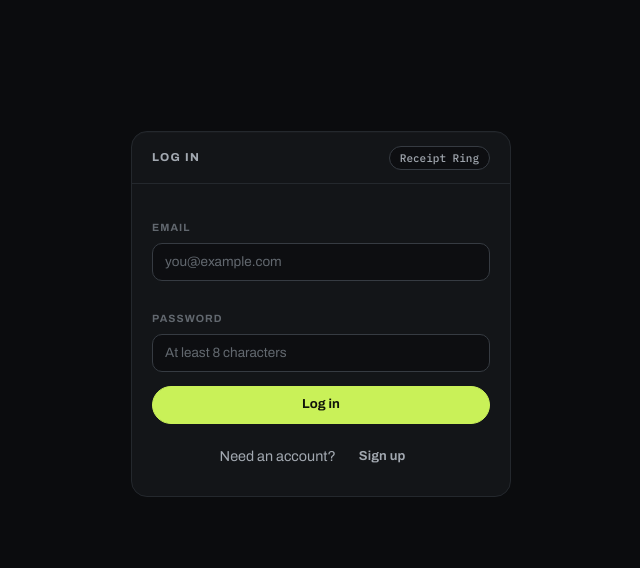
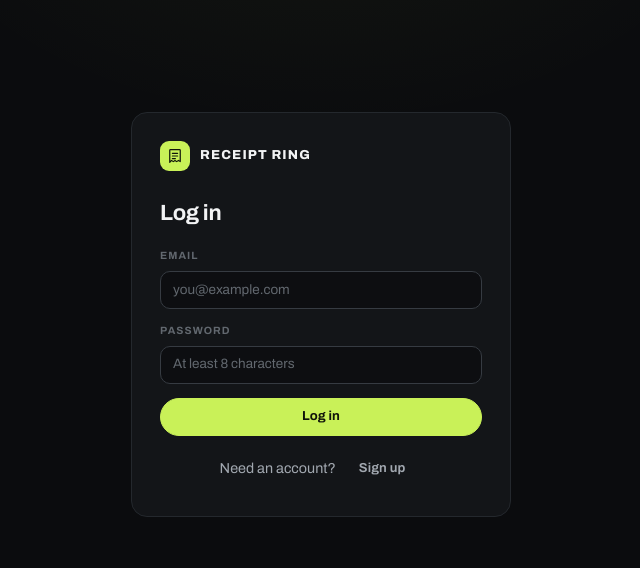
Before and after one commit to Rahil-Shah/Recepit-Itemizer, a website: page index.html in a window 1280 px wide. Shown: the part 86-654 px from the top of the page, without its empty margins (319-959 px from the left). Drawn offline with Linux system fonts and the light colour scheme; no server answers.

Commit message:
restyle: modals and branded auth screen
Modals sit on a blurred dimmed backdrop as elevated dark cards. The
auth overlay becomes a branded moment: logo mark and expanded
wordmark above the form, a faint volt aura at the top of the screen,
and the form fields recessed into wells.

```diff
--- a/index.html
+++ b/index.html
@@ -330,12 +330,20 @@
     </div>
 
     <div class="auth-overlay" id="authOverlay">
-      <section class="panel auth-card">
-        <header class="panel-header">
-          <h2 id="authTitle">Log in</h2>
-          <span class="badge">Receipt Ring</span>
-        </header>
-        <div class="panel-body">
+      <section class="auth-card">
+        <div class="auth-brand">
+          <span class="brand-logo" aria-hidden="true">
+            <svg viewBox="0 0 24 24" fill="none" xmlns="http://www.w3.org/2000/svg">
+              <path
+                d="M6 3.5h12a1 1 0 0 1 1 1v15l-2.4-1.6-2.4 1.6-2.2-1.6-2.2 1.6-2.4-1.6L5 20.5v-16a1 1 0 0 1 1-1Z"
+                stroke="currentColor" stroke-width="1.6" stroke-linejoin="round"
+              />
+              <path d="M8.5 8.5h7M8.5 12h7M8.5 15.5h4" stroke="currentColor" stroke-width="1.6" stroke-linecap="round" />
+            </svg>
+          </span>
+          <span class="auth-wordmark">Receipt Ring</span>
+        </div>
+        <h2 class="auth-title" id="authTitle">Log in</h2>
         <form id="authForm" class="auth-form">
           <div class="field hidden" id="authNameField">
             <label class="field-label" for="authName">Name</label>
@@ -356,7 +364,6 @@
           <span id="authSwitchText">Need an account?</span>
           <button class="btn btn-ghost" id="authToggle" type="button">Sign up</button>
         </p>
-        </div>
       </section>
     </div>
 
--- a/styles.css
+++ b/styles.css
@@ -1128,7 +1128,9 @@ input[type="number"] {
   display: grid;
   place-items: center;
   padding: 20px;
-  background: rgba(33, 37, 31, 0.42);
+  background: rgba(5, 6, 7, 0.72);
+  backdrop-filter: blur(3px);
+  -webkit-backdrop-filter: blur(3px);
   animation: fade 160ms ease;
 }
 
@@ -1138,10 +1140,10 @@ input[type="number"] {
 
 .modal-card {
   width: min(440px, 100%);
-  padding: 22px;
-  border: 1px solid var(--border);
-  border-radius: 12px;
-  background: var(--surface);
+  padding: 24px;
+  border: 1px solid var(--border-strong);
+  border-radius: var(--radius);
+  background: var(--surface-2);
   box-shadow: var(--shadow-pop);
   animation: pop 200ms cubic-bezier(0.2, 1, 0.3, 1) both;
 }
@@ -1171,7 +1173,7 @@ input[type="number"] {
   padding: 11px 13px;
   border: 1px solid var(--border);
   border-radius: var(--radius-sm);
-  background: var(--surface-2);
+  background: var(--well);
 }
 
 .prompt-item span {
@@ -1219,7 +1221,7 @@ input[type="number"] {
   padding: 1px 5px;
   border: 1px solid var(--border);
   border-radius: 4px;
-  background: var(--surface-2);
+  background: var(--well);
   font-family: var(--font-mono);
   font-size: 11px;
 }
@@ -1230,7 +1232,7 @@ input[type="number"] {
   max-height: 65vh;
   border: 1px solid var(--border);
   border-radius: var(--radius-sm);
-  background: var(--ink);
+  background: #000;
   object-fit: contain;
 }
 
@@ -1357,7 +1359,9 @@ input[type="number"] {
   display: grid;
   place-items: center;
   padding: 20px;
-  background: var(--bg);
+  background:
+    radial-gradient(640px 420px at 50% -80px, rgba(201, 241, 88, 0.05), transparent 70%),
+    var(--bg);
 }
 
 .auth-overlay.hidden {
@@ -1366,11 +1370,42 @@ input[type="number"] {
 
 .auth-card {
   width: min(380px, 100%);
+  padding: 28px;
+  border: 1px solid var(--border);
+  border-radius: var(--radius);
+  background: var(--surface);
+  animation: pop 260ms cubic-bezier(0.2, 1, 0.3, 1) both;
+}
+
+.auth-brand {
+  display: flex;
+  align-items: center;
+  gap: 10px;
+  margin-bottom: 26px;
+}
+
+.auth-wordmark {
+  font-size: 13px;
+  font-weight: 800;
+  font-stretch: 118%;
+  letter-spacing: 0.09em;
+  text-transform: uppercase;
+}
+
+.auth-title {
+  margin-bottom: 18px;
+  font-size: 22px;
+  font-weight: 700;
+  letter-spacing: -0.015em;
 }
 
 .auth-form {
   display: grid;
   gap: 14px;
+}
+
+.auth-form .field {
+  margin-top: 0;
 }
 
 .auth-error {
```
Lines whose indentation alone changed are shown as unchanged.
